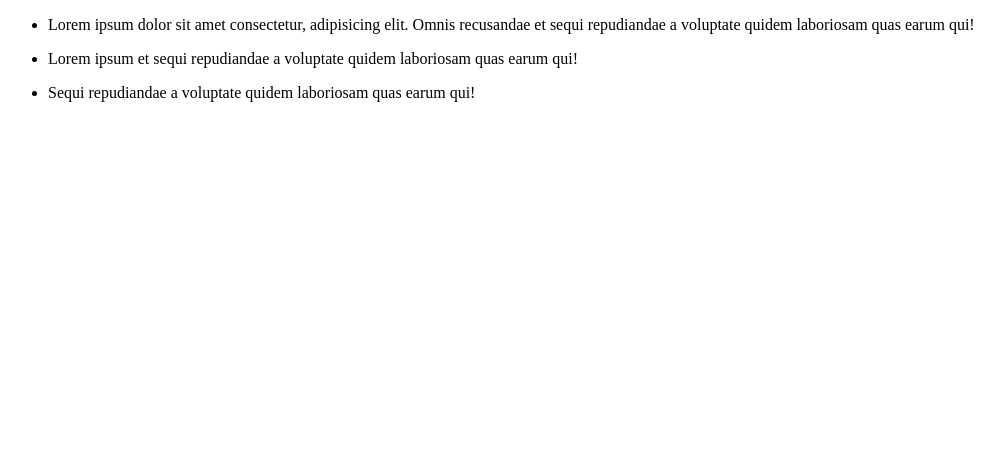
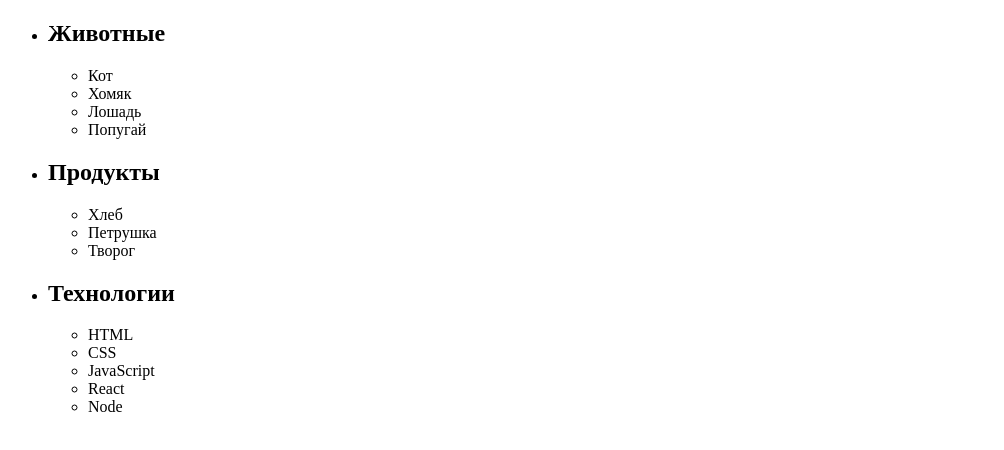
Before and after one commit to AnnaGubar/goit-js-hw-08, a plain HTML site: page index.html in a window 1280 px wide. Shown: the whole page, without its empty margins (0-1004 px from the left). Drawn offline with Linux system fonts and the light colour scheme.

Commit message:
add basic files

```diff
--- a/index.html
+++ b/index.html
@@ -1,22 +1,48 @@
 <!DOCTYPE html>
 <html lang="en">
     <head>
- <meta charset="UTF-8">
- <meta name="viewport" content="width=device-width, initial-scale=1.0">
- <title>new-title</title>
+        <meta charset="UTF-8" />
+        <meta name="viewport" content="width=device-width, initial-scale=1.0" />
+        <title>practice</title>
     </head>
-<body>
+
+    <!-- ======================================================= -->
+    <ul id="categories">
+        <li class="item">
+            <h2>Животные</h2>
+
             <ul>
-  <li>
-   <p>Lorem ipsum dolor sit amet consectetur, adipisicing elit. Omnis recusandae et sequi repudiandae a voluptate quidem laboriosam quas earum qui!</p>
+                <li>Кот</li>
+                <li>Хомяк</li>
+                <li>Лошадь</li>
+                <li>Попугай</li>
+            </ul>
         </li>
-  <li>
-   <p>Lorem ipsum  et sequi repudiandae a voluptate quidem laboriosam quas earum qui!</p>
+        <li class="item">
+            <h2>Продукты</h2>
+
+            <ul>
+                <li>Хлеб</li>
+                <li>Петрушка</li>
+                <li>Творог</li>
+            </ul>
         </li>
-  <li>
-   <p>Sequi repudiandae a voluptate quidem laboriosam quas earum qui!</p>
+        <li class="item">
+            <h2>Технологии</h2>
+
+            <ul>
+                <li>HTML</li>
+                <li>CSS</li>
+                <li>JavaScript</li>
+                <li>React</li>
+                <li>Node</li>
+            </ul>
         </li>
     </ul>
+    <!-- ======================================================= -->
 
+
+    <body>
+        <script src="./js/practice.js" type="module"></script>
     </body>
 </html>
```
Also changed, not shown: js/practice.js (added, +11 -0 lines), .prettierrc.json (added). Lines whose indentation alone changed are shown as unchanged.
